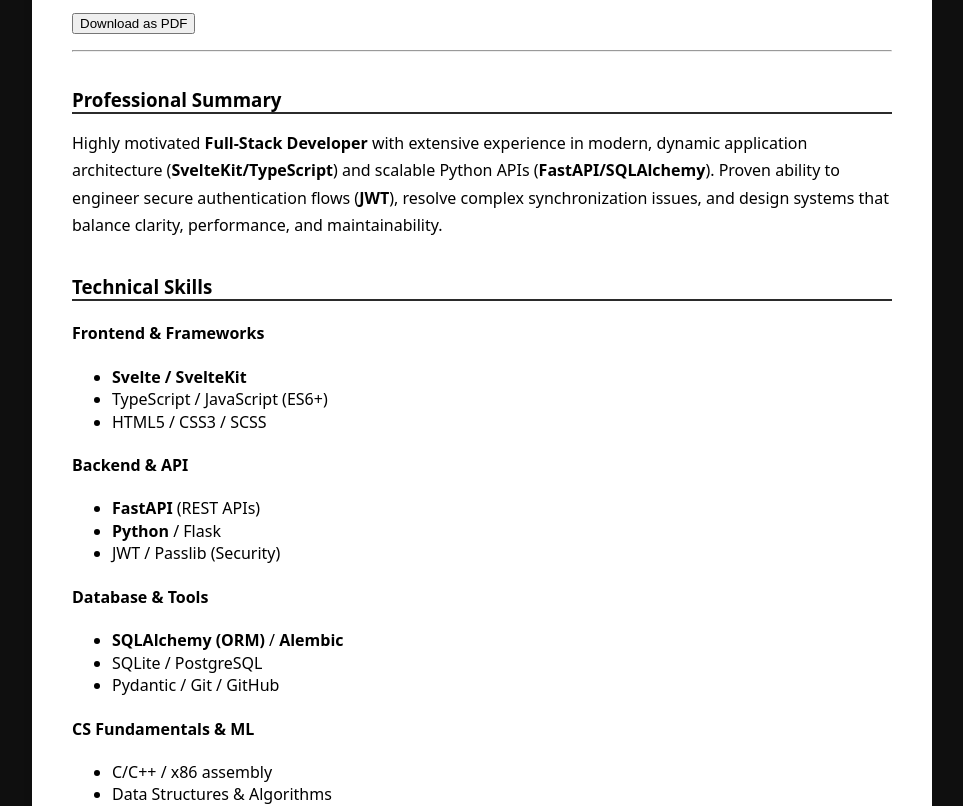
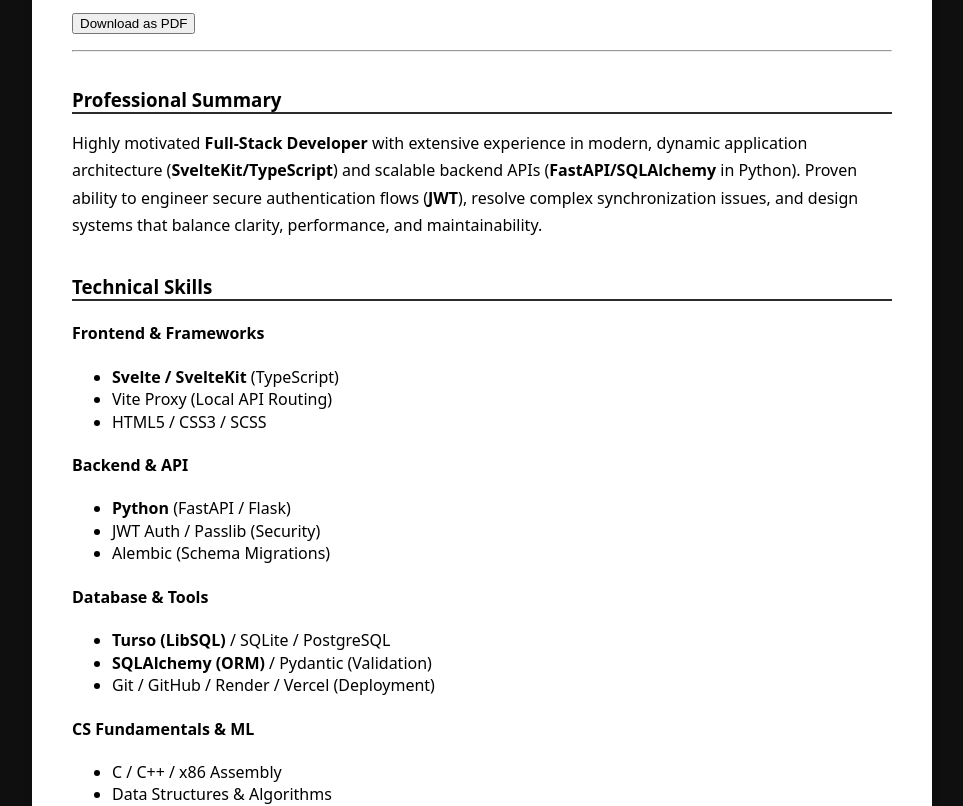
Before and after one commit to SkutM/full-stack-portfolio, a SvelteKit app: page /resume in a window 1280 px wide. Shown: the part 400-1206 px from the top of the page, without its empty margins (158-1121 px from the left). Built offline with nearby package versions, Linux system fonts and the light colour scheme.

Commit message:
improvements

```diff
--- a/src/routes/resume/+page.svelte
+++ b/src/routes/resume/+page.svelte
@@ -54,7 +54,7 @@
     <h3>Professional Summary</h3>
     <p>
       Highly motivated <strong>Full-Stack Developer</strong> with extensive experience in modern, dynamic application architecture
-      (<strong>SvelteKit/TypeScript</strong>) and scalable Python APIs (<strong>FastAPI/SQLAlchemy</strong>).
+      (<strong>SvelteKit/TypeScript</strong>) and scalable backend APIs (<strong>FastAPI/SQLAlchemy</strong> in Python).
       Proven ability to engineer secure authentication flows (<strong>JWT</strong>), resolve complex synchronization
       issues, and design systems that balance clarity, performance, and maintainability.
     </p>
@@ -66,37 +66,38 @@
       <div>
         <h4>Frontend & Frameworks</h4>
         <ul>
-          <li><strong>Svelte / SvelteKit</strong></li>
-          <li>TypeScript / JavaScript (ES6+)</li>
+          <li><strong>Svelte / SvelteKit</strong> (TypeScript)</li>
+          <li>Vite Proxy (Local API Routing)</li>
           <li>HTML5 / CSS3 / SCSS</li>
         </ul>
       </div>
       <div>
         <h4>Backend & API</h4>
         <ul>
-          <li><strong>FastAPI</strong> (REST APIs)</li>
-          <li><strong>Python</strong> / Flask</li>
-          <li>JWT / Passlib (Security)</li>
+          <li><strong>Python</strong> (FastAPI / Flask)</li>
+          <li>JWT Auth / Passlib (Security)</li>
+          <li>Alembic (Schema Migrations)</li>
         </ul>
       </div>
       <div>
         <h4>Database & Tools</h4>
         <ul>
-          <li><strong>SQLAlchemy (ORM)</strong> / <strong>Alembic</strong></li>
-          <li>SQLite / PostgreSQL</li>
-          <li>Pydantic / Git / GitHub</li>
+          <li><strong>Turso (LibSQL)</strong> / SQLite / PostgreSQL</li>
+          <li><strong>SQLAlchemy (ORM)</strong> / Pydantic (Validation)</li>
+          <li>Git / GitHub / Render / Vercel (Deployment)</li>
         </ul>
       </div>
       <div>
         <h4>CS Fundamentals & ML</h4>
         <ul>
-          <li>C/C++ / x86 assembly</li>
+          <li>C / C++ / x86 Assembly</li>
           <li>Data Structures & Algorithms</li>
           <li><strong>TensorFlow / DeepFace</strong> (ML Integration)</li>
         </ul>
       </div>
     </div>
   </section>
+
 
   <section class="experience">
     <h3>Relevant Experience</h3>
```
